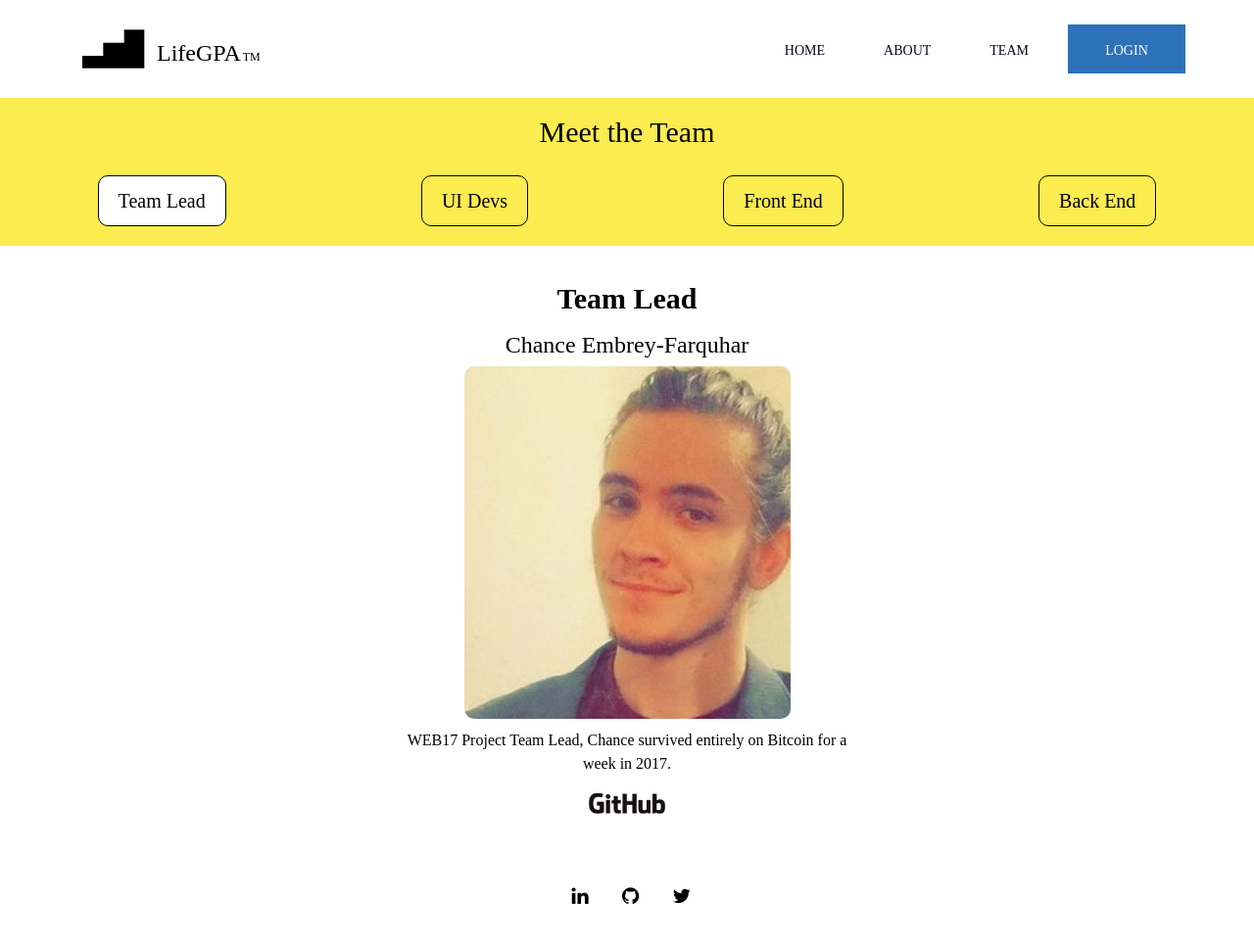
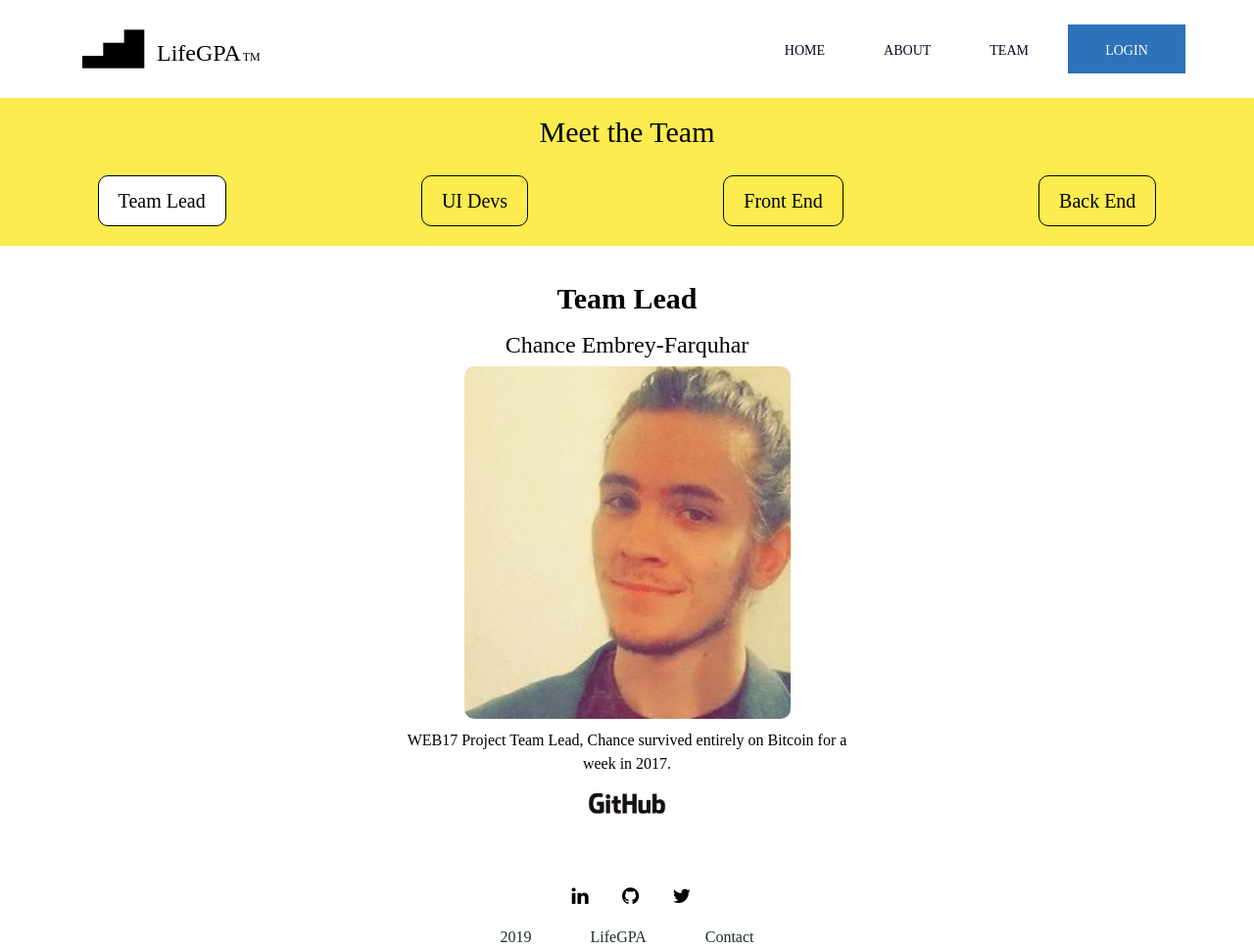
Before and after one commit to lifegpa-lambda/Web-UI, a plain HTML site: page team.html in a window 1280 px wide. Shown: the whole page at 98% size. Drawn offline with Linux system fonts and the light colour scheme.

Commit message:
Team Page Done with Footer

```diff
--- a/less/team.less
+++ b/less/team.less
@@ -172,7 +172,6 @@ header:hover {
     justify-content: space-between;
     align-items: center;
     height: 100px;
-    background-color: rgb(252, 236, 79);
     @media @phone {
       z-index: 2;
       flex-direction: row-reverse;
@@ -181,7 +180,6 @@ header:hover {
       height: 80px;
       position: fixed;
       width: 100%;
-      background-color: rgb(252, 236, 79);
     }
 
     #logo {
@@ -299,7 +297,7 @@ header:hover {
     width: 100%;
     height: 0px;
     overflow: hidden;
-    background-color: rgb(252, 236, 79);
+    background-color: white;
     border-left: none;
     border-bottom: none;
     // z-index: 2;
@@ -328,4 +326,14 @@ header:hover {
     margin-top: 15px;
     color: black;
   }
+  .footerTeam-bottom {
+    display: flex;
+    justify-content: center;
+    align-items: center;
+
+    p {
+      margin: 0 20px 0 20px;
+      color: rgb(29, 44, 47);
+  }
 }
+}
--- a/team.html
+++ b/team.html
@@ -62,6 +62,11 @@
 											<a href="#" class="fa fa-github"></a>
 											<a href="#" class="fa fa-twitter"></a>
 										</ul>
+										<div class="footerTeam-bottom">
+											<p>2019</p>
+											<p>LifeGPA</p>
+											<p>Contact</p>
+										</div>
 								</div>
 							</div>
 						</div>
@@ -92,6 +97,11 @@
 												<a href="#" class="fa fa-github"></a>
 												<a href="#" class="fa fa-twitter"></a>
 											</ul>
+											<div class="footerTeam-bottom">
+						            <p>2019</p>
+						            <p>LifeGPA</p>
+						            <p>Contact</p>
+						          </div>
 									</div>
 								</div>
 							</div>
@@ -116,6 +126,11 @@
 											<a href="#" class="fa fa-github"></a>
 											<a href="#" class="fa fa-twitter"></a>
 										</ul>
+										<div class="footerTeam-bottom">
+					            <p>2019</p>
+					            <p>LifeGPA</p>
+					            <p>Contact</p>
+					          </div>
 								</div>
 							</div>
 						</div>
@@ -132,6 +147,11 @@
 											<a href="#" class="fa fa-github"></a>
 											<a href="#" class="fa fa-twitter"></a>
 										</ul>
+										<div class="footerTeam-bottom">
+					            <p>2019</p>
+					            <p>LifeGPA</p>
+					            <p>Contact</p>
+					          </div>
 								</div>
 							</div>
 						</div>
```
Also changed, not shown: css/index.css.
